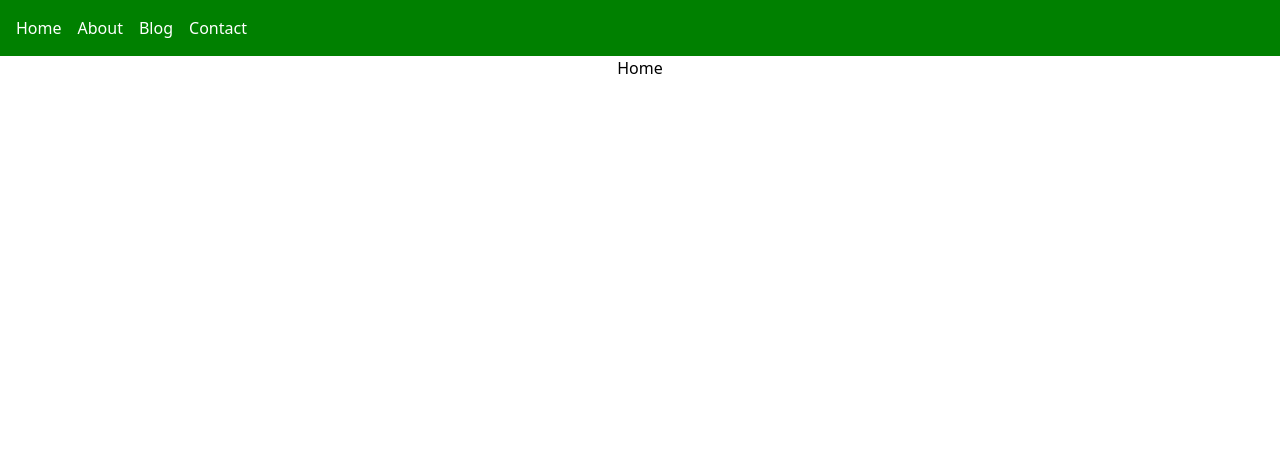
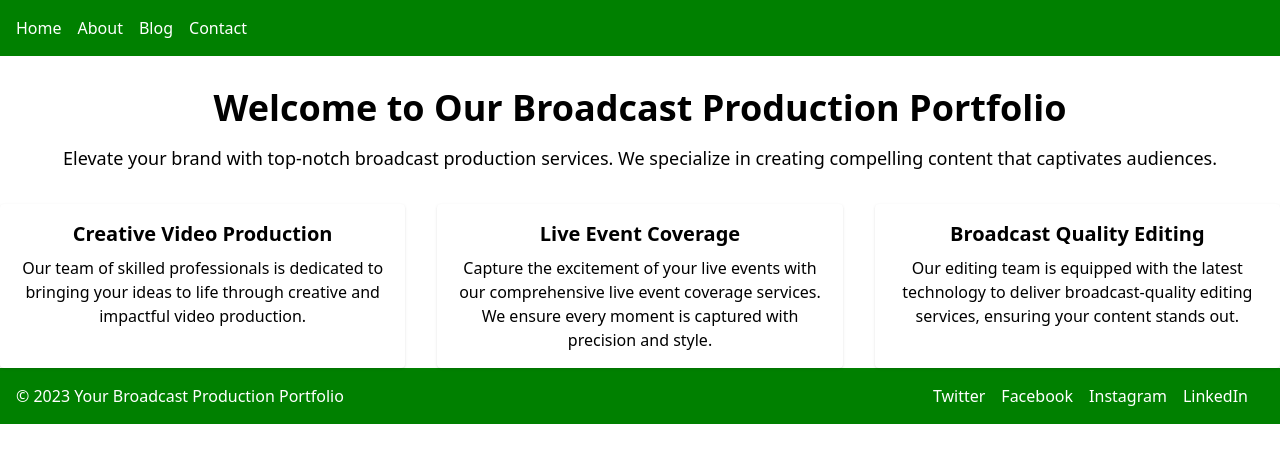
Before and after one commit to AlexIrungu/kinya-portfolio, a React (Create React App) app in the folder client/: page / in a window 1280 px wide. Shown: the top 462 px of the page. Built offline with nearby package versions, Linux system fonts and the light colour scheme.

Commit message:
created footer

```diff
--- a/client/src/components/Home.js
+++ b/client/src/components/Home.js
@@ -1,9 +1,81 @@
 import React from "react";
 
-function Home(){
-    return(
-        <div>
-            <h1>Home</h1>
-            </div>
-)}
+function Home() {
+  return (
+    <div className="container mx-auto mt-8">
+      <h1 className="text-4xl font-bold mb-4">Welcome to Our Broadcast Production Portfolio</h1>
+      <p className="text-lg mb-8">
+        Elevate your brand with top-notch broadcast production services. We specialize in creating
+        compelling content that captivates audiences.
+      </p>
+      <div className="grid grid-cols-1 md:grid-cols-2 lg:grid-cols-3 gap-8">
+        <div className="bg-white p-4 rounded shadow">
+          <h2 className="text-xl font-semibold mb-2">Creative Video Production</h2>
+          <p>
+            Our team of skilled professionals is dedicated to bringing your ideas to life through
+            creative and impactful video production.
+          </p>
+        </div>
+        <div className="bg-white p-4 rounded shadow">
+          <h2 className="text-xl font-semibold mb-2">Live Event Coverage</h2>
+          <p>
+            Capture the excitement of your live events with our comprehensive live event coverage
+            services. We ensure every moment is captured with precision and style.
+          </p>
+        </div>
+        <div className="bg-white p-4 rounded shadow">
+          <h2 className="text-xl font-semibold mb-2">Broadcast Quality Editing</h2>
+          <p>
+            Our editing team is equipped with the latest technology to deliver broadcast-quality
+            editing services, ensuring your content stands out.
+          </p>
+        </div>
+      </div>
+
+
+      <footer className="bg-black text-white p-4">
+      <div className="container mx-auto flex justify-between items-center">
+        <p>&copy; 2023 Your Broadcast Production Portfolio</p>
+        <div className="flex space-x-4">
+          <a
+            href="https://twitter.com/yourtwitter"
+            target="_blank"
+            rel="noopener noreferrer"
+            className="hover:text-blue-400"
+          >
+            Twitter
+          </a>
+          <a
+            href="https://facebook.com/yourfacebook"
+            target="_blank"
+            rel="noopener noreferrer"
+            className="hover:text-blue-600"
+          >
+            Facebook
+          </a>
+          <a
+            href="https://instagram.com/yourinstagram"
+            target="_blank"
+            rel="noopener noreferrer"
+            className="hover:text-pink-500"
+          >
+            Instagram
+          </a>
+          <a
+            href="https://linkedin.com/in/yourlinkedin"
+            target="_blank"
+            rel="noopener noreferrer"
+            className="hover:text-blue-700"
+          >
+            LinkedIn
+          </a>
+        </div>
+      </div>
+    </footer>
+
+
+    </div>
+  );
+}
+
 export default Home;
```
